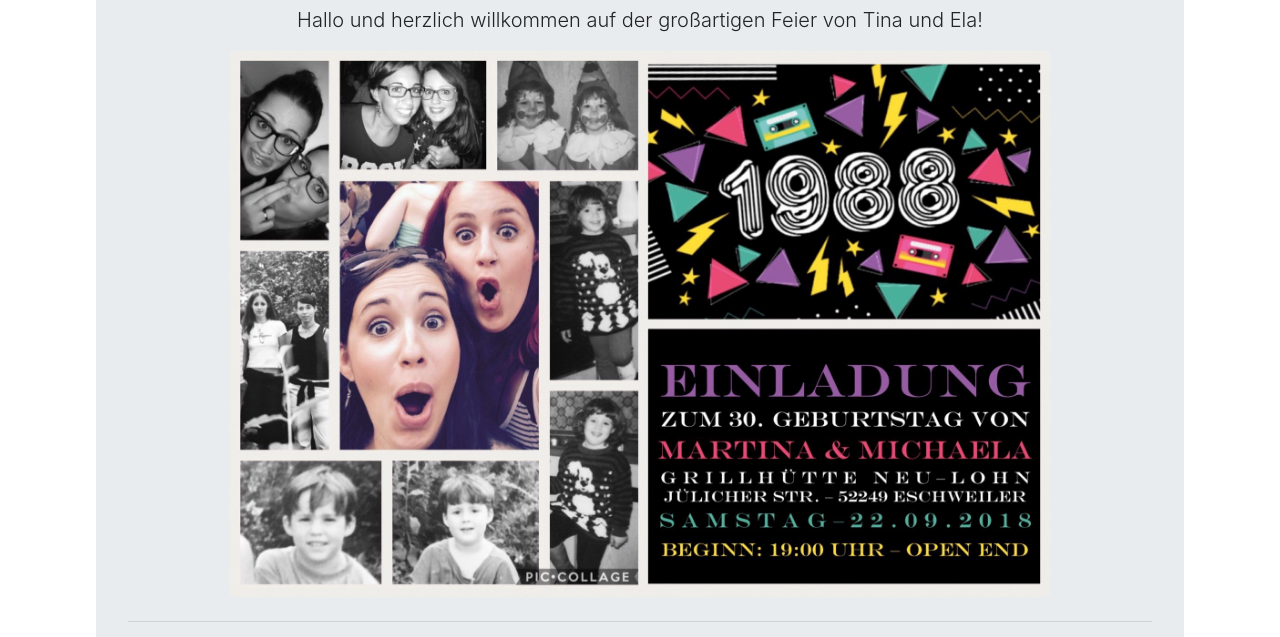
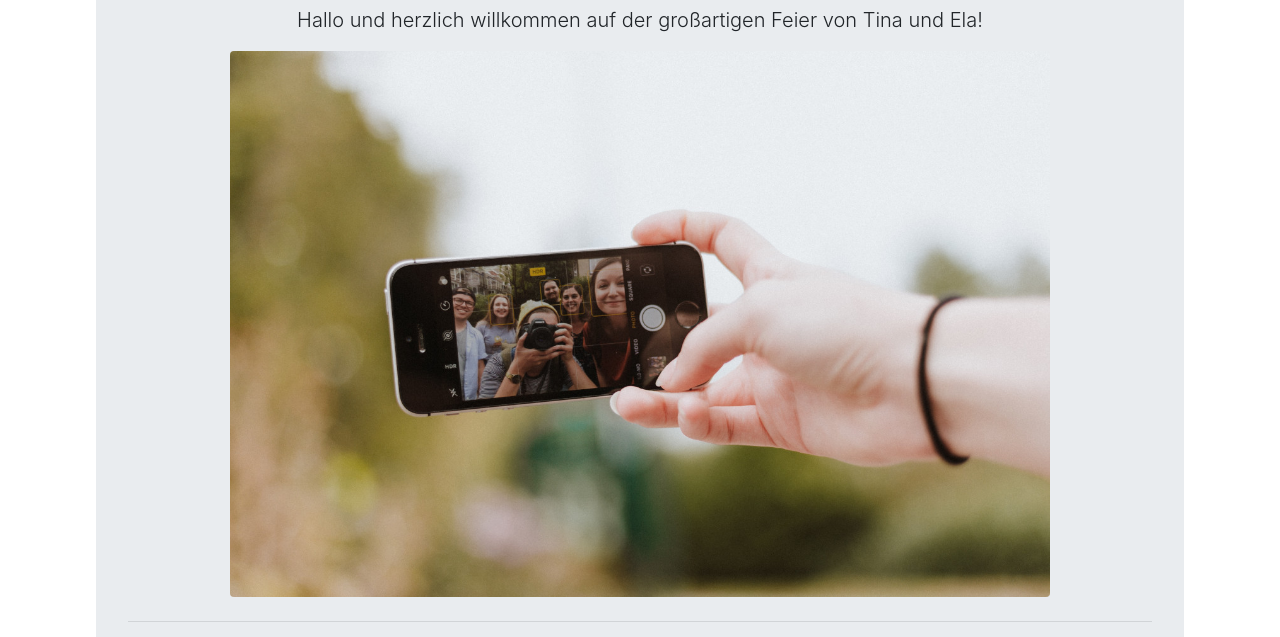
Before and after one commit to smashnet/PartyPi, a plain HTML site: page html/index.html in a window 1280 px wide. Shown: the part 163-800 px from the top of the page. Drawn offline with Linux system fonts and the light colour scheme.

Commit message:
Generalized front page image

```diff
--- a/html/index.html
+++ b/html/index.html
@@ -31,7 +31,7 @@
       <div class="jumbotron" style="width: 85%; margin: 0 auto">
         <h1 class="display-6 text-center">PartyPi<br/>The party photo collector</h1>
         <p class="lead text-center">Hallo und herzlich willkommen auf der großartigen Feier von Tina und Ela!</p>
-        <img class="img-fluid rounded mx-auto d-block" src="/static/img/einladung.jpg" width="80%" />
+        <img class="img-fluid rounded mx-auto d-block" src="/static/img/frontpage_1300px.jpg" width="80%" />
         <hr class="my-4">
         <p class="lead text-center">Ihr wollt eure frisch geschossenen Fotos direkt hier auf dem Bildschirm sehen? Dann ladet sie direkt hier hoch! Es ist auch ganz einfach ;)</p>
         <div id="dropzone">
```
Also changed, not shown: static/img/einladung.jpg (deleted), static/img/frontpage_1300px.jpg (added).
